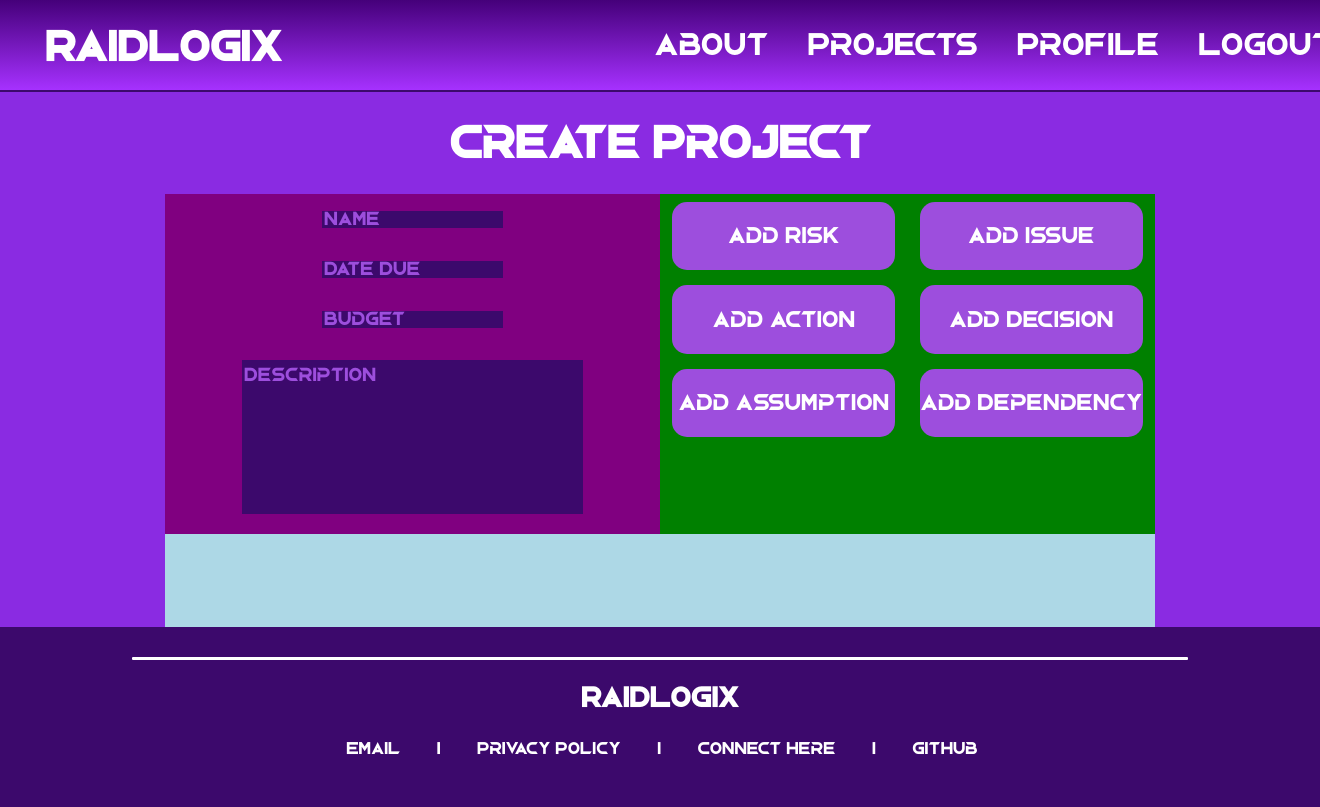
After one commit to joshnelson00/raidlogix-app, a Django app: page /create-project in a window 1320 px wide; the page is wider, and only the part inside the window is pictured. The commit adds this page. Run offline with Django 5.2, Linux system fonts and the light colour scheme.

Commit message:
reworked db and added create project page and form

```diff
--- a/raidapp/raidlogix/forms.py
+++ b/raidapp/raidlogix/forms.py
@@ -2,7 +2,7 @@ from django import forms
 from django.forms import ModelForm
 from django.contrib.auth.forms import UserCreationForm, AuthenticationForm
 from django.contrib.auth.models import User
-
+from .models import project
 from django.forms.widgets import PasswordInput, TextInput
 
 class CreateAccountForm(UserCreationForm):
@@ -31,3 +31,27 @@ class SignInForm(AuthenticationForm):
         'username': 'Username',
         'password': 'Password',
     }
+
+class CreateProjectForm(ModelForm):
+    class Meta:
+        model = project
+        fields = ['name', 'due', 'budget', 'description']
+        placeholders = {
+            'name': 'Name',
+            'due': '01-01-2001',
+            'budget': 'Amount',
+            'description': 'Description',
+        }
+        labels = {
+            'name': '',
+            'due': '',
+            'budget': '',
+            'description': '',
+        }
+
+        widgets = {
+            'name': forms.TextInput(attrs={'placeholder': 'Name'}),
+            'due': forms.DateInput(attrs={'placeholder': 'Date Due'}),
+            'budget': forms.TextInput(attrs={'placeholder': 'Budget'}),
+            'description': forms.Textarea(attrs={'placeholder': 'Description'}),
+        }
--- a/raidapp/raidlogix/models.py
+++ b/raidapp/raidlogix/models.py
@@ -1,13 +1,17 @@
 from django.db import models
 from django.contrib.auth.models import User
+from datetime import date
+from django.utils import timezone
 # Create your models here.
 
 class project(models.Model):
     name = models.CharField(max_length=50)
-    due = models.DateField()
+    due = models.DateField(blank=True, null=True)
     description = models.TextField()
-    budget = models.FloatField()
+    budget = models.TextField()
 
+
+    #FIX RIGHT HERE
 class tag(models.Model):
     tag_name = models.CharField(max_length=50)
     description = models.TextField()
@@ -15,7 +19,7 @@ class tag(models.Model):
 
 
 class issue(models.Model):
-    created = models.DateField()
+    created = models.DateField(blank=True, null=True)
     name = models.CharField(max_length=50)
     owner = models.CharField(max_length=50)
     description = models.TextField()
@@ -28,16 +32,16 @@ class issue(models.Model):
     impact = models.IntegerField()
     response_status = models.TextField()
     resolution = models.TextField()
-    date_resolved = models.DateField()
+    date_resolved = models.DateField(blank=True, null=True)
     root_cause = models.TextField()
     project = models.ForeignKey(project, on_delete=models.CASCADE)
 
 class action(models.Model):
-    created = models.DateField()
+    created = models.DateField(blank=True, null=True)
     name = models.CharField(max_length=50)
     owner = models.CharField(max_length=50)
     description = models.TextField()
-    due_date = models.DateField()
+    due_date = models.DateField(blank=True, null=True)
     #created/assigned/in work/in review/done/draft/on hold/delegated/blocked (waiting internal)/blocked (waiting external)
     state = models.CharField(max_length=50)
     action_source = models.CharField(max_length=50)
@@ -45,10 +49,10 @@ class action(models.Model):
     project = models.ForeignKey(project, on_delete=models.CASCADE)
 
 class decision(models.Model):
-    created = models.DateField()
+    created = models.DateField(blank=True, null=True)
     name = models.CharField(max_length=50)
     description = models.TextField()
-    due = models.DateField()
+    due = models.DateField(blank=True, null=True)
     #created/decided/in review/draft/deferred
     state = models.CharField(max_length=50)
     #created/decided/in review/draft/deferred
@@ -60,7 +64,7 @@ class decision(models.Model):
     project = models.ForeignKey(project, on_delete = models.CASCADE)
 
 class assumption(models.Model):
-    created = models.DateField()
+    created = models.DateField(blank=True, null=True)
     name = models.CharField(max_length=50)
     description = models.TextField()
     updated = models.TextField()
@@ -69,7 +73,7 @@ class assumption(models.Model):
     project = models.ForeignKey(project, on_delete = models.CASCADE)
 
 class risk(models.Model):
-    created = models.DateField()
+    created = models.DateField(blank=True, null=True)
     name = models.CharField(max_length=50)
     description = models.TextField()
     owner = models.CharField(max_length=50)
@@ -81,9 +85,9 @@ class risk(models.Model):
     impact = models.IntegerField()
     #score = (probability * impact) DOUBLE CHECK HERE
     score = models.IntegerField()
-    date_raised = models.DateField()
-    trigger_date = models.DateField()
-    date_closed = models.DateField()
+    date_raised = models.DateField(blank=True, null=True)
+    trigger_date = models.DateField(blank=True, null=True)
+    date_closed = models.DateField(blank=True, null=True)
     #avoice, mitigate, transfer, accept, escalate
     response_strategy = models.CharField(max_length=50)
     #red (behind), amber (in progress), green (on-track)
@@ -92,7 +96,7 @@ class risk(models.Model):
 
 class dependency(models.Model):
     name = models.CharField(max_length=50)
-    due = models.DateField()
+    due = models.DateField(blank=True, null=True)
     description = models.TextField()
     budget = models.FloatField()
     project = models.ForeignKey(project, on_delete=models.CASCADE)
--- a/raidapp/raidlogix/static/main.css
+++ b/raidapp/raidlogix/static/main.css
@@ -465,12 +465,12 @@ body {
     margin-bottom: 5.75%;
 }
 
-
 #project-container-link {
     width:94%;
     flex-direction: column;
     display: flex;
     align-items: center;
+    text-decoration: none;
 }
 
 .project-outer-wrapper {
@@ -554,6 +554,7 @@ body {
 
 .project-submenu {
     display: flex;
+    flex-direction: column;
     align-items: center;
     width: 100%;
     position: relative;
@@ -564,15 +565,16 @@ body {
     font-size: 16px;
     padding-bottom:2%;
     padding-top: 2%;
-    padding-left:4%;
-    padding-right:4%;
-    margin: 1%;
+    padding-left:15%;
+    padding-right:15%;
+    margin: 3%;
     background-color: #3C096C;
     border-style: solid;
     border-color: #9D4EDD;
     border-width: 2px;
     text-align: center;
     border-radius: 20px;
+    width: 100%;
 
 }
 
@@ -580,3 +582,77 @@ body {
     text-decoration: none;
     color: #FFFFFF;
 }
+
+
+
+#block-create-project {
+    margin-top: 7%;
+    display: flex;
+    flex-direction: column;
+    align-items: center;
+    width: 100%;
+    height: auto;
+    background-color: blueviolet;
+}
+
+.create-project-horizontal-wrapper {
+    display: flex;
+    flex-direction: row;
+    justify-content: center;
+    width: 75%;
+    height: auto;
+    background-color: lightblue;
+    padding-bottom: 7%;
+}
+
+.create-project-input-wrapper {
+    display: flex;
+    flex-direction: column;
+    align-items: center;
+    width: 50%;
+    height: auto;
+    background-color: purple;
+}
+
+.create-project-button-wrapper {
+    display: flex;
+    flex-direction: row;
+    justify-content: center;
+    width: 50%;
+    height: auto;
+    background-color: green;
+}
+
+
+.create-project-button-small-wrapper {
+    width: 50%;
+    display: flex;
+    flex-direction: column;
+    align-items: center;
+}
+
+.create-project-button-small-wrapper a{
+    text-decoration: none;
+    color: #FFFFFF;
+    font-size: 16px;
+    font-family: "Request";
+    background-color: #9D4EDD;
+    width: 90%;
+    text-align: center;
+    border-radius: 15px;
+    margin-bottom: 3%;
+    margin-top: 3%;
+    padding-top: 8%;
+    padding-bottom: 8%;
+
+}
+
+.create-project-input-wrapper textarea {
+    background-color: #3C096C;
+    resize: none;
+    border: none;
+}
+.create-project-input-wrapper input[type="text"] {
+    background-color: #3C096C;
+    border: none;
+}
--- /dev/null
+++ b/raidapp/raidlogix/templates/create_project.html
@@ -0,0 +1,29 @@
+{% extends 'h_and_f.html' %}
+{% block content %}
+    <div id="block-create-project">
+        <div class="cool-text"><h1>Create Project</h1></div>
+        <div class="create-project-horizontal-wrapper">
+            <div class="create-project-input-wrapper">
+                {{ form.as_p }}
+
+            </div>
+
+            <div class="create-project-button-wrapper">
+                <div class="create-project-button-small-wrapper">
+                    <a href="#"><div class="attribute-link-wrapper">Add Risk</div></a>
+                    <a href="#"><div class="attribute-link-wrapper">Add Action</div></a>
+                    <a href="#"><div class="attribute-link-wrapper">Add Assumption</div></a>
+                </div>
+
+                <div class="create-project-button-small-wrapper">
+                    <a href="#"><div class="attribute-link-wrapper">Add Issue</div></a>
+                    <a href="#"><div class="attribute-link-wrapper">Add Decision</div></a>
+                    <a href="#"><div class="attribute-link-wrapper">Add Dependency</div></a>
+                </div>
+            </div>
+        </div>
+    </div>
+
+
+    </div>
+{% endblock content %}
--- a/raidapp/raidlogix/templates/project_list.html
+++ b/raidapp/raidlogix/templates/project_list.html
@@ -9,8 +9,7 @@
         <div id="project-header-wrapper">
             <div class="cool-text" id="project-header"><h1>Projects</h1></div>
             <div class="project-submenu">
-                <div class="submenu-item"><a href="#">Add Project</a></div>
-                <div class="submenu-item"><a href="#">Create Project</a></div>
+                <div class="submenu-item"><a href="{% url 'create_project' %}">Create Project</a></div>
                 <div class="submenu-item"><a href="#">Edit Project</a></div>
             </div>
         </div>
--- a/raidapp/raidlogix/urls.py
+++ b/raidapp/raidlogix/urls.py
@@ -7,9 +7,9 @@ urlpatterns = [
     path('landing-page', views.login, name="landing-page"),
     path('create-account', views.create_account, name="create_account"),
     path('sign-in', views.sign_in, name="sign_in"),
-    path('sign-out', views.sign_out, name="sign_out"),
     path('projects', views.projects, name="projects"),
     path('sign-out', views.sign_out, name="sign_out"),
+    path('create-project', views.create_project, name="create_project"),
 
 
 ]
--- a/raidapp/raidlogix/views.py
+++ b/raidapp/raidlogix/views.py
@@ -1,5 +1,5 @@
 from django.shortcuts import render, redirect
-from .forms import CreateAccountForm, SignInForm
+from .forms import CreateAccountForm, SignInForm, CreateProjectForm
 from django.http import HttpResponseRedirect
 
 from django.contrib.auth import login, logout, authenticate
@@ -60,3 +60,12 @@ def projects(request):
 
     }
     return render(request, 'project_list.html', context)
+
+def create_project(request):
+
+    form = CreateProjectForm()
+    context = {
+        'form': form
+    }
+
+    return render(request, 'create_project.html',context)
```
Also changed, not shown: raidapp/db.sqlite3, raidapp/raidlogix/admin.py (line endings or trailing spaces), raidapp/raidlogix/migrations/0001_initial.py, raidapp/raidlogix/migrations/0002_action_created_action_due_date_assumption_created_and_more.py (added), raidapp/raidlogix/migrations/0002_employee_action_assumption_decision_issue_risk.py (deleted), raidapp/raidlogix/migrations/0003_action_tags_assumption_tags_decision_tags_dependency_and_more.py (deleted), raidapp/raidlogix/migrations/0003_alter_action_created_alter_action_due_date_and_more.py (added), raidapp/raidlogix/migrations/0004_alter_employee_email_alter_employee_password_and_more.py (deleted), raidapp/raidlogix/migrations/0004_alter_project_budget.py (added).
